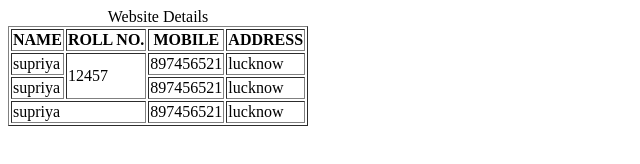
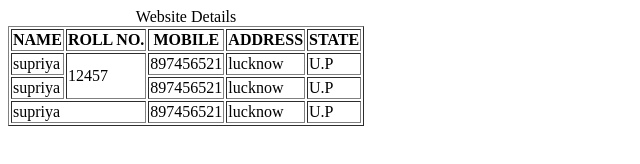
Before and after one commit to supriyap050/my-first-project, a plain HTML site: page table.htm in a window 1280 px wide. Shown: the whole page, without its empty margins (0-640 px from the left). Drawn offline with Linux system fonts and the light colour scheme.

Commit message:
Added 'STATE' column in table

```diff
--- a/table.htm
+++ b/table.htm
@@ -17,6 +17,7 @@
             <th>ROLL NO.</th>
             <th>MOBILE</th>
             <th>ADDRESS</th>
+            <th>STATE</th>
         </tr>
     </thead>
     <tbody>
@@ -25,16 +26,19 @@
             <td rowspan="2">12457</td>
             <td>897456521</td>
             <td>lucknow</td>
+            <td>U.P</td>
         </tr>
         <tr>
             <td>supriya</td>
             <td>897456521</td>
             <td>lucknow</td>
+            <td>U.P</td>
         </tr>
         <tr>
             <td colspan="2">supriya</td>
             <td>897456521</td>
             <td>lucknow</td>
+            <td>U.P</td>
         </tr>
     </tbody>
     </table>
```
